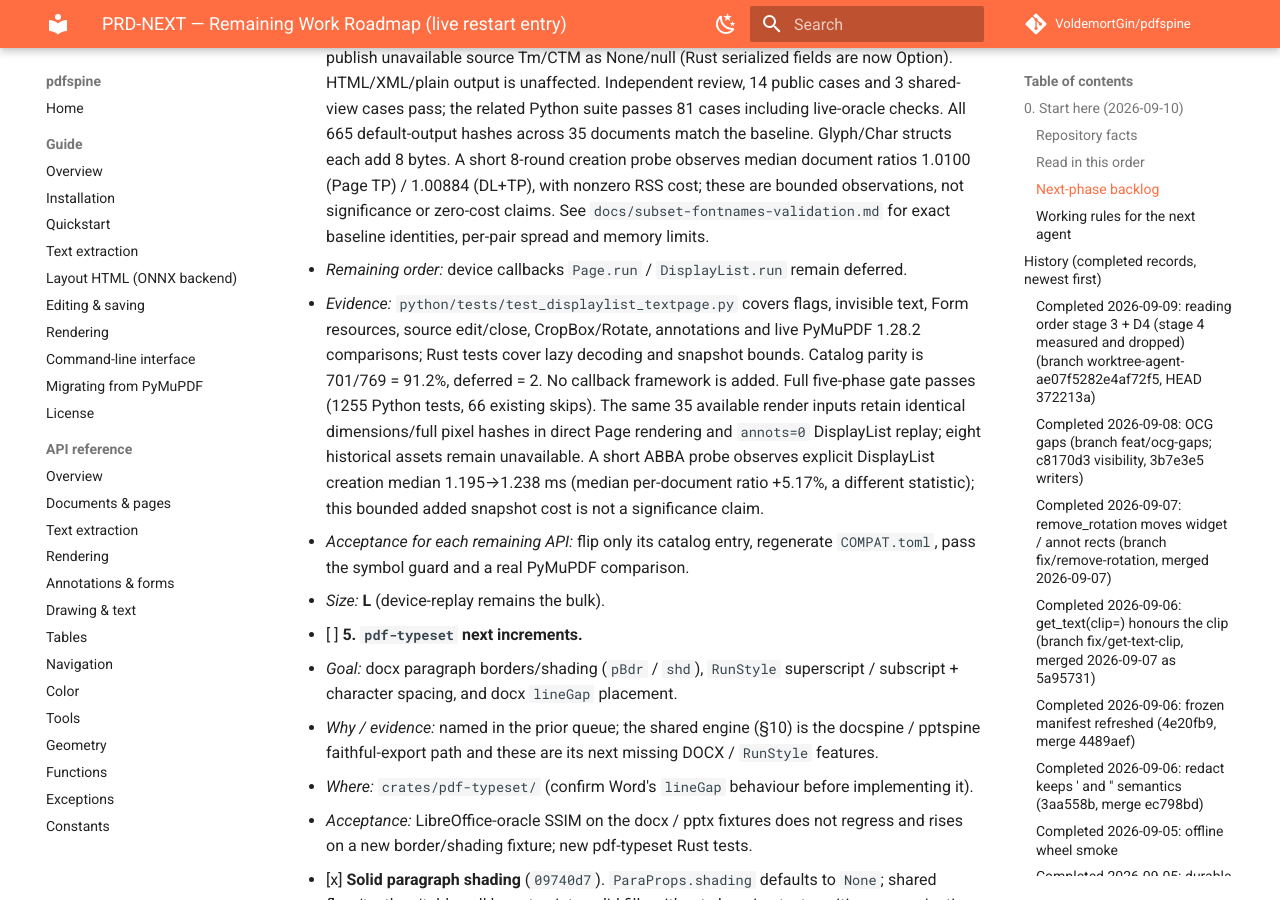
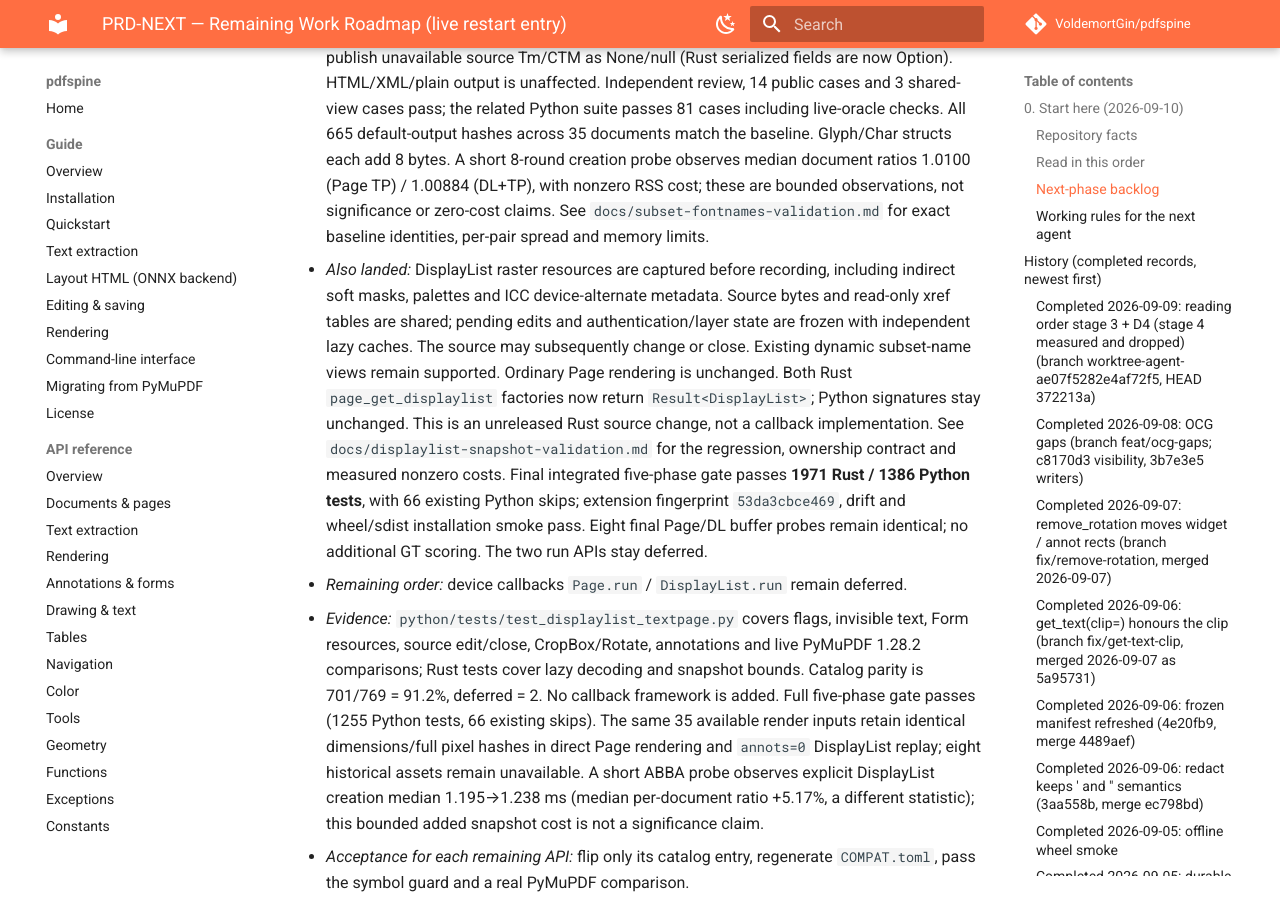
Before and after one commit to VoldemortGin/pdfspine, an MkDocs documentation site: the page built from docs/PRD-NEXT.md, in a window 1280 px wide and 900 px high, scrolled down 7476 px. Built offline with MkDocs 1.6.1 and Material for MkDocs 9.7.7, drawn with Linux system fonts in a browser that asks for light colours; comment, search, counter and statistics services are not loaded.

Commit message:
test: verify snapshot integration and document resource costs

```diff
--- a/docs/PRD-NEXT.md
+++ b/docs/PRD-NEXT.md
@@ -327,6 +327,20 @@
     cost; these are bounded observations, not significance or zero-cost claims.
     See `docs/subset-fontnames-validation.md` for exact baseline identities,
     per-pair spread and memory limits.
+  - *Also landed:* DisplayList raster resources are captured before recording,
+    including indirect soft masks, palettes and ICC device-alternate metadata.
+    Source bytes and read-only xref tables are shared; pending edits and
+    authentication/layer state are frozen with independent lazy caches. The
+    source may subsequently change or close. Existing dynamic subset-name views
+    remain supported. Ordinary Page rendering is unchanged.
+    Both Rust `page_get_displaylist` factories now return `Result<DisplayList>`;
+    Python signatures stay unchanged. This is an unreleased Rust source change,
+    not a callback implementation. See `docs/displaylist-snapshot-validation.md`
+    for the regression, ownership contract and measured nonzero costs.
+    Final integrated five-phase gate passes **1971 Rust / 1386 Python tests**,
+    with 66 existing Python skips; extension fingerprint `53da3cbce469`, drift
+    and wheel/sdist installation smoke pass. Eight final Page/DL buffer probes
+    remain identical; no additional GT scoring. The two run APIs stay deferred.
   - *Remaining order:* device callbacks `Page.run` / `DisplayList.run` remain deferred.
   - *Evidence:* `python/tests/test_displaylist_textpage.py` covers flags, invisible
     text, Form resources, source edit/close, CropBox/Rotate, annotations and live
```
Also changed, not shown: CHANGELOG.md (+12 -0 lines), docs/displaylist-snapshot-validation.md (added, +72 -0 lines), 1 other file.
